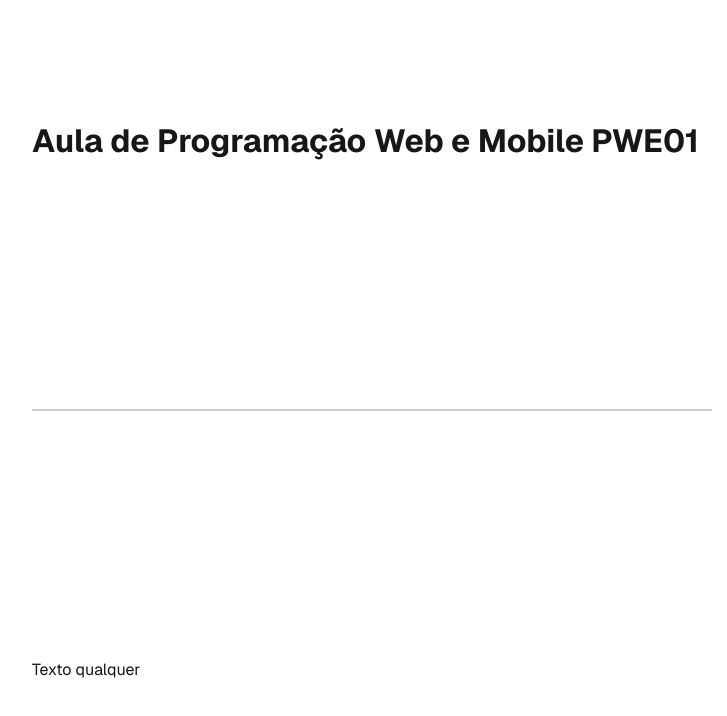
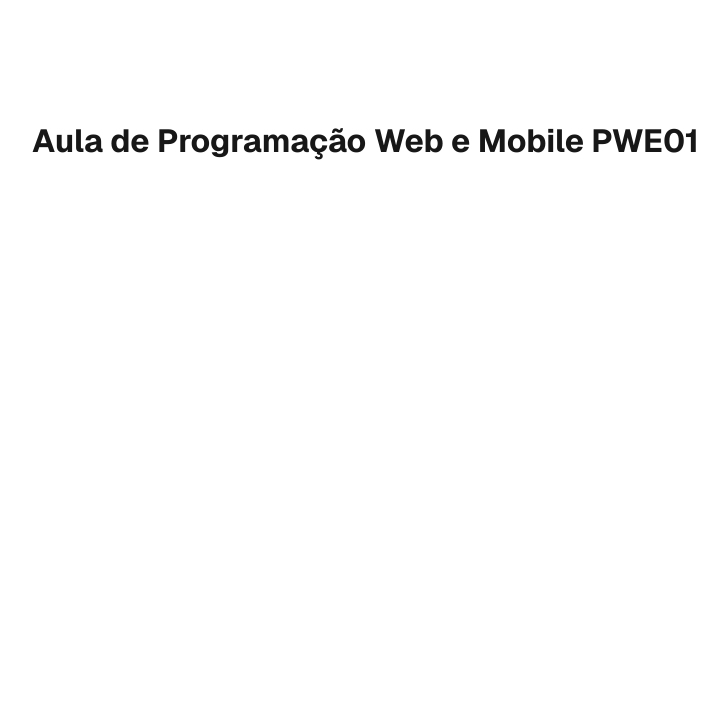
Before and after one commit to Gustavo-Henrique-glitch/programacaowebemobile, a Next.js app in the folder pwe01/: page / in a window 1280 px wide. Shown: the top 716 px of the page, without its empty margins (268-995 px from the left). Built offline with nearby package versions, Linux system fonts and the light colour scheme.

Commit message:
voltando ao estado anterior

```diff
--- a/pwe01/app/page.js
+++ b/pwe01/app/page.js
@@ -8,8 +8,6 @@ export default function Home() {
           <h1>
             Aula de Programação Web e Mobile PWE01
           </h1>
-          <hr style={{ width: "100%", border: "1px solid #ccc" }} />
-          <p>Texto qualquer</p>
 
       </main>
     </div>
```
